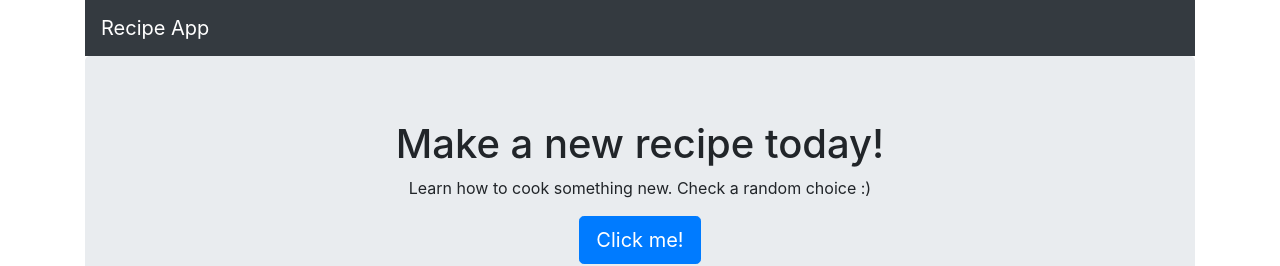
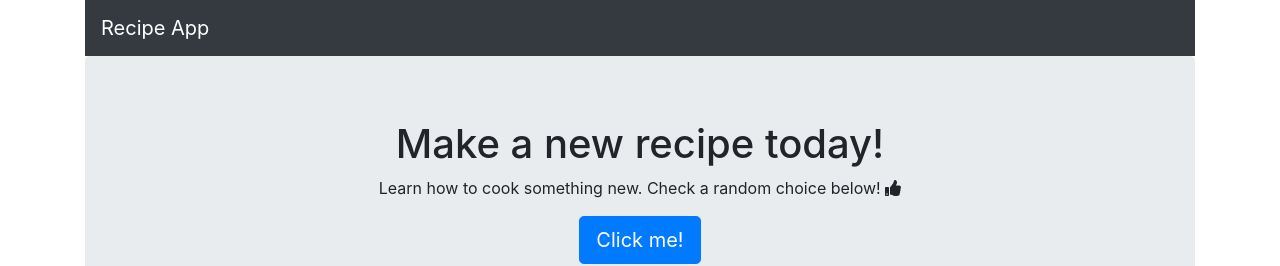
Before and after one commit to deboragaleano/recipe-app, a React (Create React App) app: page / in a window 1280 px wide. Shown: the top 266 px of the page. Built offline with nearby package versions, Linux system fonts and the light colour scheme.

Commit message:
add fontawesome

```diff
--- a/package.json
+++ b/package.json
@@ -3,6 +3,9 @@
   "version": "0.1.0",
   "private": true,
   "dependencies": {
+    "@fortawesome/fontawesome-svg-core": "^1.2.28",
+    "@fortawesome/free-solid-svg-icons": "^5.13.0",
+    "@fortawesome/react-fontawesome": "^0.1.9",
     "@testing-library/jest-dom": "^4.2.4",
     "@testing-library/react": "^9.3.2",
     "@testing-library/user-event": "^7.1.2",
--- a/src/RecipeContainer.js
+++ b/src/RecipeContainer.js
@@ -1,7 +1,9 @@
 import React, { Component } from 'react';
 import data from './data/data.json';
 import RecipeCard from "./RecipeCard";
-import {random} from './helpers'
+import {random} from './helpers';
+import { FontAwesomeIcon } from '@fortawesome/react-fontawesome';
+import { faThumbsUp } from '@fortawesome/free-solid-svg-icons';
 import {Container, Row, Col, Button, Navbar, Jumbotron} from 'react-bootstrap';
 
 class RecipeContainer extends Component {
@@ -39,7 +41,7 @@ class RecipeContainer extends Component {
                 <Jumbotron>
                 {/*TOGGLE THESE TEXT WHEN CLICKING THE BUTTON*/}
                 <h1>Make a new recipe today!</h1>
-                    <p>Learn how to cook something new. Check a random choice :) </p>
+                <p>Learn how to cook something new. Check a random choice below! <FontAwesomeIcon icon={faThumbsUp}/></p>
                     <p>
                     <Row>
                         {this.state.recipe && this.state.recipe.map(r => (
```
Also changed, not shown: 1 other file (tests, documents, lock files or other folders).
